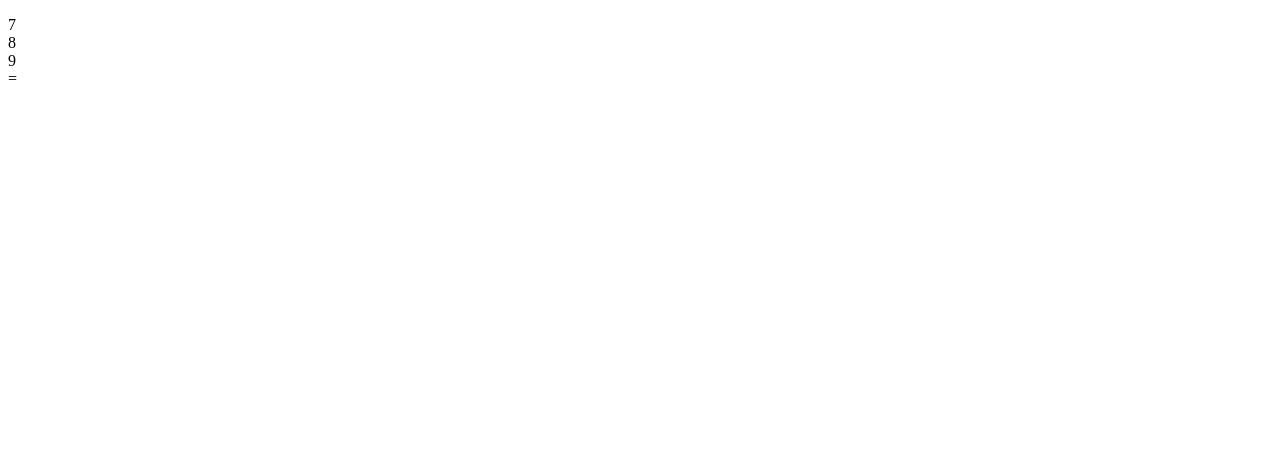
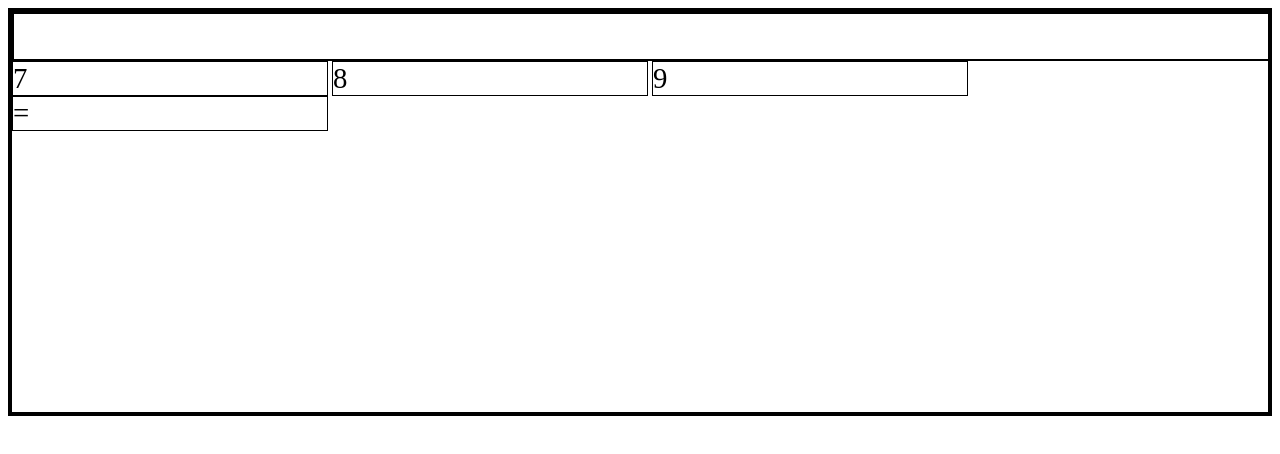
Before and after one commit to NishantGautam023/Calculator-using-HTML-CSS-and-JS, a plain HTML site: page index.html in a window 1280 px wide. Drawn offline with Linux system fonts and the light colour scheme.

Commit message:
added basic css part

```diff
--- a/index.html
+++ b/index.html
@@ -7,7 +7,7 @@
     <link rel="stylesheet" href="style.css">
 </head>
 <body>
-    <div id="calcualtor">
+    <div id="calculator">
         <div id="result-display">
             <p id="display"></p>
         </div>
--- a/style.css
+++ b/style.css
@@ -0,0 +1,27 @@
+#calculator {
+    widht: 40%;
+    height: 70%;
+    border: 4px solid black;
+    min-height: 400px;
+    min-width: 300px;
+
+    /* The min-height property
+    defines the minimum
+    height of an element. */
+
+}
+#result-display {
+    border: 2px solid black;
+    height:20%;
+    width:100%;
+    font-size: 2.8rem;
+    color: blue;
+
+}
+.button {
+    width: 25%;
+    height: 20%;
+    display: inline-block;
+    border: 1px solid black;
+    font-size: 1.8rem;
+}
```
